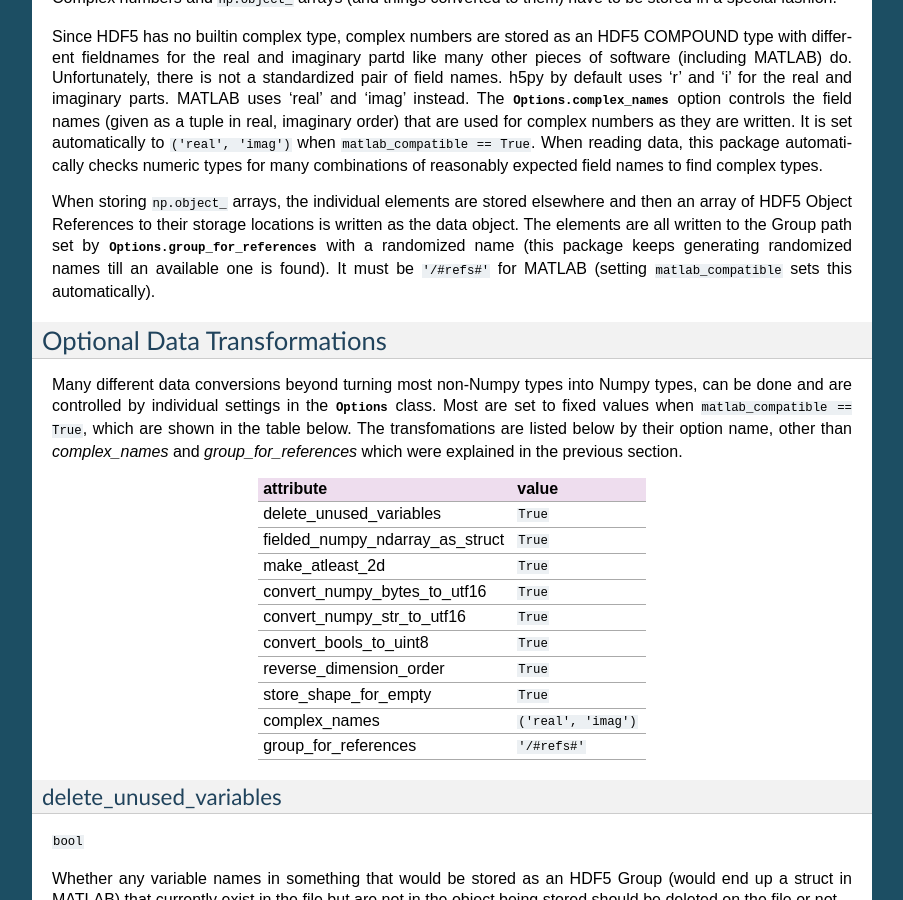
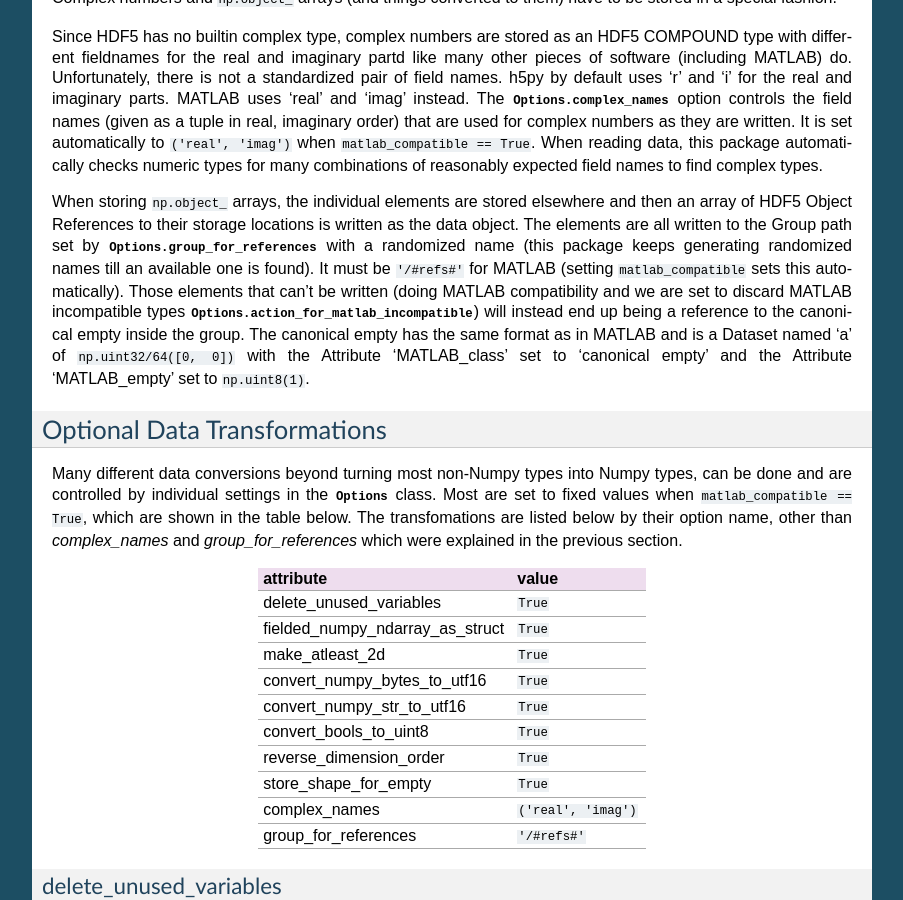
Before and after one commit to frejanordsiek/hdf5storage, a Sphinx documentation site: the page built from doc/source/storage_format.rst, in a window 1280 px wide and 900 px high, scrolled down 4456 px. Shown: the whole window, without its empty margins (198-1101 px from the left). Built offline with Sphinx 7.4.7, drawn with Linux system fonts in a browser that asks for light colours; formulas are drawn with MathJax 3.

Commit message:
Updated documentation.

```diff
--- a/doc/source/storage_format.rst
+++ b/doc/source/storage_format.rst
@@ -273,7 +273,15 @@ locations is written as the data object. The elements are all written to
 the Group path set by :py:attr:`Options.group_for_references` with a
 randomized name (this package keeps generating randomized names till an
 available one is found). It must be ``'/#refs#'`` for MATLAB (setting
-``matlab_compatible`` sets this automatically).
+``matlab_compatible`` sets this automatically). Those elements that
+can't be written (doing MATLAB compatibility and we are set to discard
+MATLAB incompatible types
+:py:attr:`Options.action_for_matlab_incompatible`) will instead end up
+being a reference to the canonical empty inside the group. The canonical
+empty has the same format as in MATLAB and is a Dataset named 'a' of
+``np.uint32/64([0, 0])`` with the Attribute 'MATLAB_class' set to
+'canonical empty' and the Attribute 'MATLAB_empty' set to
+``np.uint8(1)``.
 
 
 Optional Data Transformations
```
Also changed, not shown: doc/source/hdf5storage.Marshallers.rst (+8 -1 lines).
